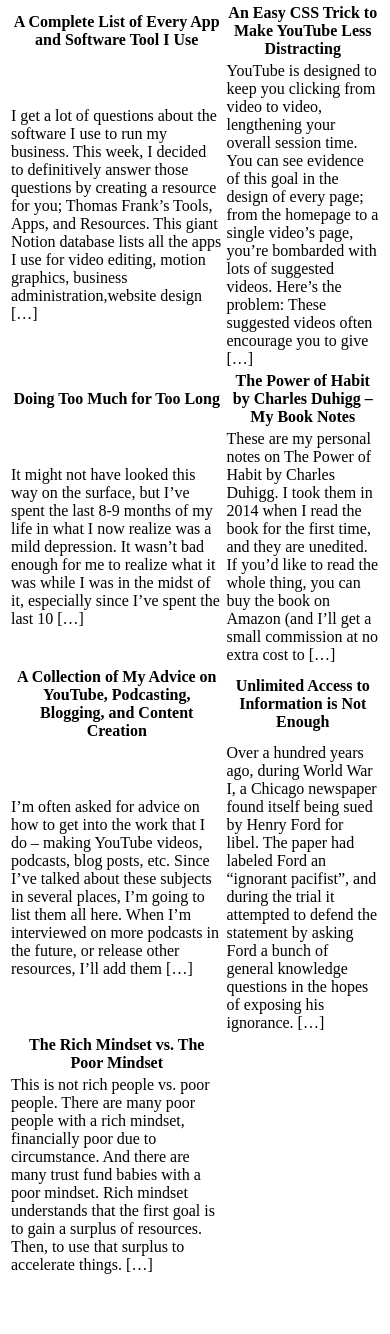
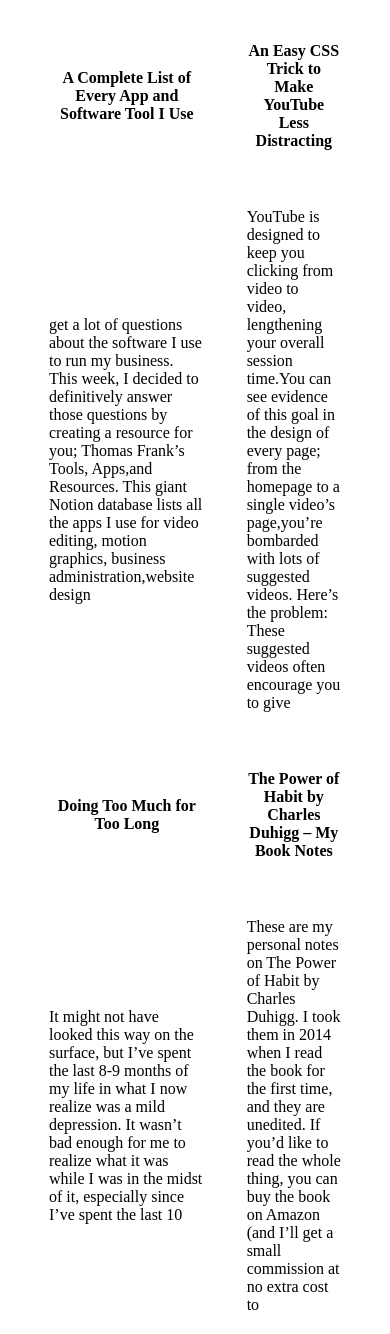
Before and after one commit to AlayuE/MyPersonalWeb1, a plain HTML site: page articles.html in a window 390 px wide. Shown: the part 487-1821 px from the top of the page. Drawn offline with Linux system fonts and the light colour scheme.

Commit message:
This is the twelves commit

```diff
--- a/articles.html
+++ b/articles.html
@@ -41,7 +41,7 @@
                 </td>
             </tr>
     </table>
-    <table>
+    <table cellspacing="40px">
         <tr>
             <th>
              A Complete List of Every App and Software Tool I Use
@@ -52,16 +52,17 @@
          </tr>
          <tr>
              <td>
-                 I get a lot of questions about the software I use to run my business. This week, I decided to
-                 definitively answer those questions by creating a resource for you; Thomas Frank’s Tools, Apps,
-                 and Resources. This giant Notion database lists all the apps I use for video editing, motion graphics,
-                 business administration,website design […]
+                <p> get a lot of questions about the software I use to run my business. This week,
+                I decided to definitively answer those questions by creating a resource for you;
+                Thomas Frank’s Tools, Apps,and Resources. This giant Notion database lists all the
+                apps I use for video editing, motion graphics, business administration,website design</p>
              </td>
              <td>
-                 YouTube is designed to keep you clicking from video to video, lengthening your overall session time.
-                 You can see evidence of this goal in the design of every page; from the homepage to a single video’s page,
-                 you’re bombarded with lots of suggested videos. Here’s the problem: These suggested videos often encourage
-                  you to give […]
+                 <p>
+                YouTube is designed to keep you clicking from video to video, lengthening your overall
+                session time.You can see evidence of this goal in the design of every page; from the homepage
+                to a single video’s page,you’re bombarded with lots of suggested videos. Here’s the problem:
+                These suggested videos often encourage you to give</p>
              </td>
          </tr>
          <tr>
@@ -74,13 +75,17 @@
          </tr>
          <tr>
              <td>
-                It might not have looked this way on the surface, but I’ve spent the last 8-9 months of my life in what I now realize was
-                a mild depression.
-                It wasn’t bad enough for me to realize what it was while I was in the midst of it, especially since I’ve spent the last 10 […]
+                 <p>
+                It might not have looked this way on the surface, but I’ve spent the last 8-9 months of my
+                life in what I now realize was a mild depression. It wasn’t bad enough for me to realize what
+                it was while I was in the midst of it, especially since I’ve spent the last 10
+            </p>
              </td>
              <td>
-                These are my personal notes on The Power of Habit by Charles Duhigg. I took them in 2014 when I read the book for the first time, and they are unedited.
-                If you’d like to read the whole thing, you can buy the book on Amazon (and I’ll get a small commission at no extra cost to […]
+                 <p>
+                These are my personal notes on The Power of Habit by Charles Duhigg. I took them in 2014 when
+                I read the book for the first time, and they are unedited. If you’d like to read the whole thing,
+                you can buy the book on Amazon (and I’ll get a small commission at no extra cost to </p>
              </td>
          </tr>
          <tr>
@@ -93,14 +98,16 @@
          </tr>
          <tr>
              <td>
-                I’m often asked for advice on how to get into the work that I do – making YouTube videos, podcasts, blog posts, etc.
-                Since I’ve talked about these subjects in several places, I’m going to list them all here.
-                When I’m interviewed on more podcasts in the future, or release other resources, I’ll add them […]
+                <p>
+                I’m often asked for advice on how to get into the work that I do – making YouTube videos, podcasts,
+                blog posts, etc.Since I’ve talked about these subjects in several places, I’m going to list them all here.
+                When I’m interviewed on more podcasts in the future, or release other resources, I’ll add them </p>
              </td>
              <td>
-                Over a hundred years ago, during World War I, a Chicago newspaper found itself being sued by Henry Ford for libel.
-                The paper had labeled Ford an “ignorant pacifist”, and during the trial it attempted to
-                 defend the statement by asking Ford a bunch of general knowledge questions in the hopes of exposing his ignorance. […]
+                 <p>
+                Over a hundred years ago, during World War I, a Chicago newspaper found itself being sued by Henry Ford
+                for libel.The paper had labeled Ford an “ignorant pacifist”, and during the trial it attempted to defend
+                the statement by asking Ford a bunch of general knowledge questions in the hopes of exposing his ignorance. </p>
              </td>
          </tr>
          <tr>
@@ -110,9 +117,10 @@
          </tr>
          <tr>
              <td>
-                This is not rich people vs. poor people. There are many poor people with a rich mindset, financially poor due to circumstance.
-                And there are many trust fund babies with a poor mindset. Rich mindset understands that the first goal is to gain a surplus of resources.
-                 Then, to use that surplus to accelerate things. […]
+                 <p>
+                This is not rich people vs. poor people. There are many poor people with a rich mindset, financially poor due
+                to circumstance. And there are many trust fund babies with a poor mindset. Rich mindset understands that the
+                first goal is to gain a surplus of resources.Then, to use that surplus to accelerate things. </p>
              </td>
 
          </tr>
@@ -133,7 +141,7 @@
         <tr>
             <td align="center">
                 <pre>
-                                                                    <img src="./image/icon2.png" alt="there is some new thing" width="5%" height="5%"> <img src="./image/icon3.png" alt="there is some new thing" width="5%" height="5%"> <img src="./image/icon1.png" alt="there is some new thing" width="5%" height="00%">
+                                                                    <img src="./image/icon2.png" alt="there is some new thing" width="5%" height="5%"> <img src="./image/icon3.png" alt="there is some new thing" width="5%" height="5%"> <img src="./image/icon1.png" alt="there is some new thing" width="5%" height="100%">
             </pre>
             </td>
         </tr>
```
Also changed, not shown: index.html (+5 -5 lines), press.html (+8 -54 lines).
